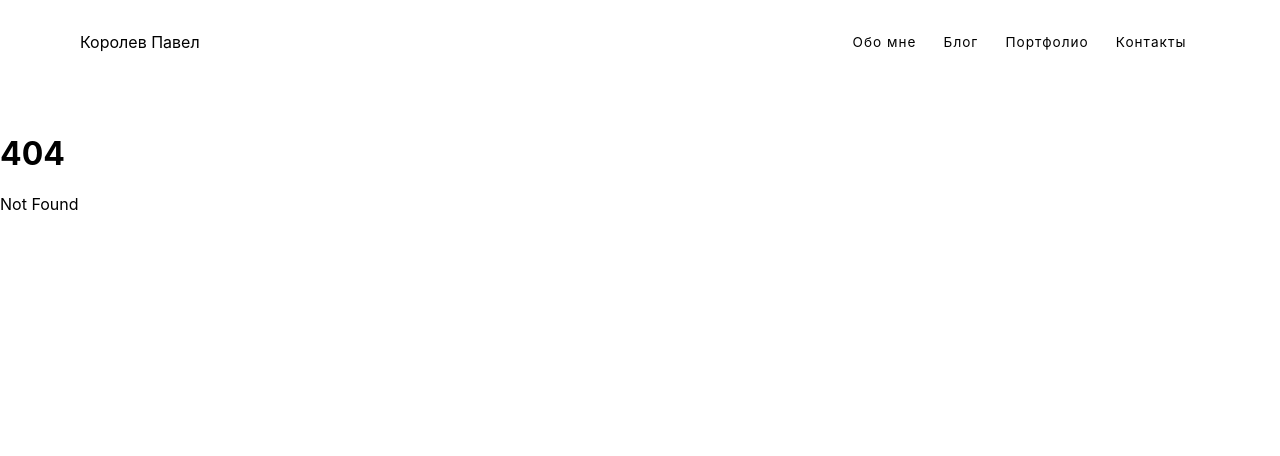
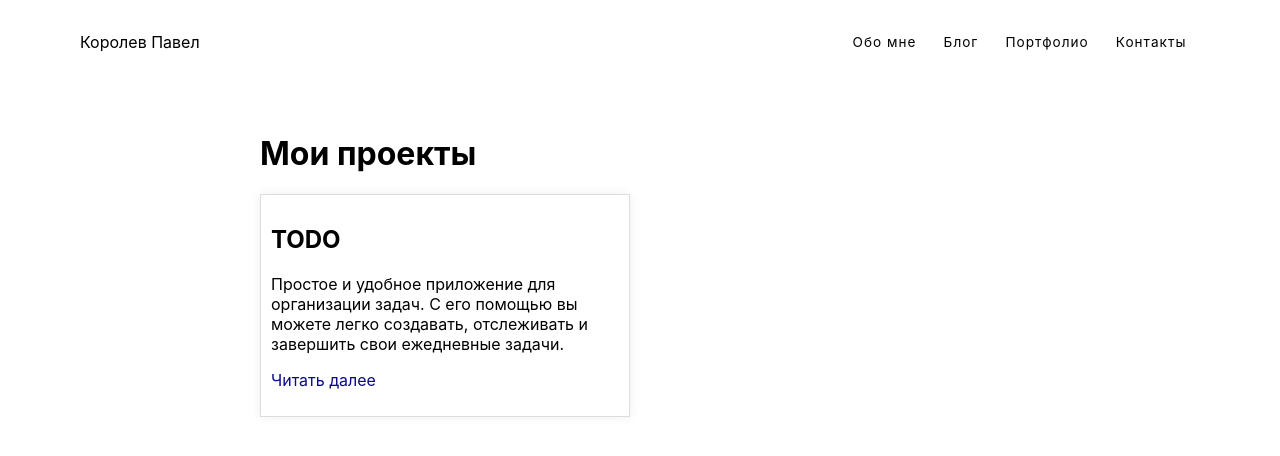
Before and after one commit to DOLBOLESCH/gitdntwrk, a SvelteKit app: page /project in a window 1280 px wide. Before the commit this address had no page. Shown: the top 456 px of the page. Built offline with nearby package versions, Linux system fonts and the light colour scheme.

Commit message:
added portfolio

```diff
--- /dev/null
+++ b/src/routes/project/+layout.svelte
@@ -0,0 +1,3 @@
+<div class="container">
+    <slot />
+</div>
--- /dev/null
+++ b/src/routes/project/+page.svelte
@@ -0,0 +1,46 @@
+<svelte:head>
+    <title>Портфолио</title>
+</svelte:head>
+
+<div class="container">
+    <h1>Мои проекты</h1>
+    <div class="apps">
+        {#each routes as page}
+        <div class="app">
+            <h2>{page.title}</h2>
+            <p>{page.body}</p>
+            <p class="readmore">
+                <a class="link" href={`/project/apps/${page.id}`}>Читать далее</a>
+            </p>
+        </div>
+        {/each}
+    </div>
+</div>
+
+<script>
+    import {routes} from './routes.js';
+</script>
+
+<style>
+    .container {
+        margin: 50px auto;
+        max-width: 800px;
+        padding: 0 20px;
+    }
+
+    .apps {
+        display: grid;
+        grid-template-columns: 1fr 1fr;
+        grid-gap: 20px;
+    }
+
+    .app {
+        border: 1px solid #ddd;
+        padding: 10px;
+        box-shadow: 0 0 10px #eee;
+    }
+
+    .link {
+        color: rgb(10, 10, 139)
+    }
+</style>
--- /dev/null
+++ b/src/routes/project/routes.js
@@ -0,0 +1,7 @@
+export const routes = [
+    {
+    id:1,
+    title: 'TODO',
+    body: 'Простое и удобное приложение для организации задач. С его помощью вы можете легко создавать, отслеживать и завершить свои ежедневные задачи.'
+    }
+]
```
